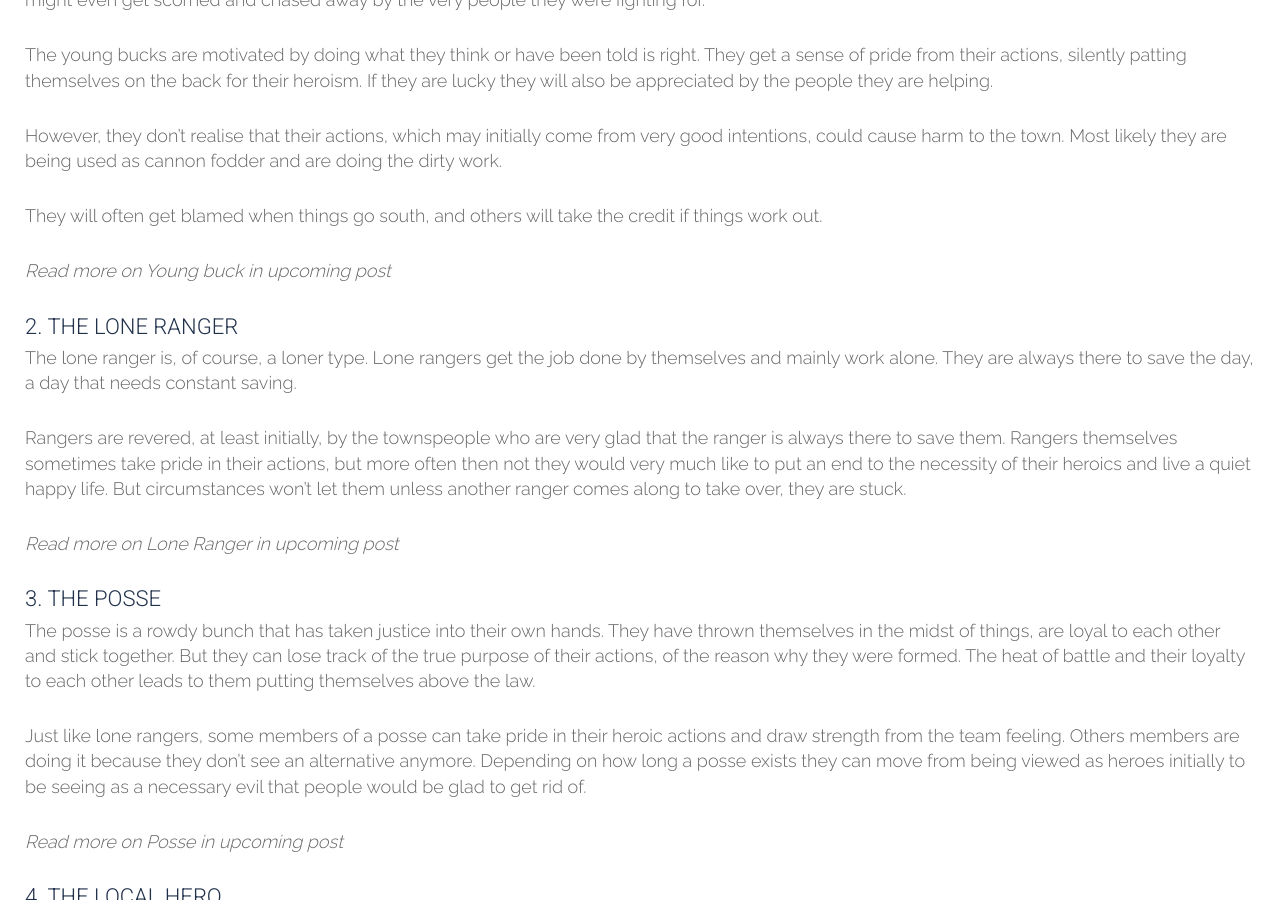
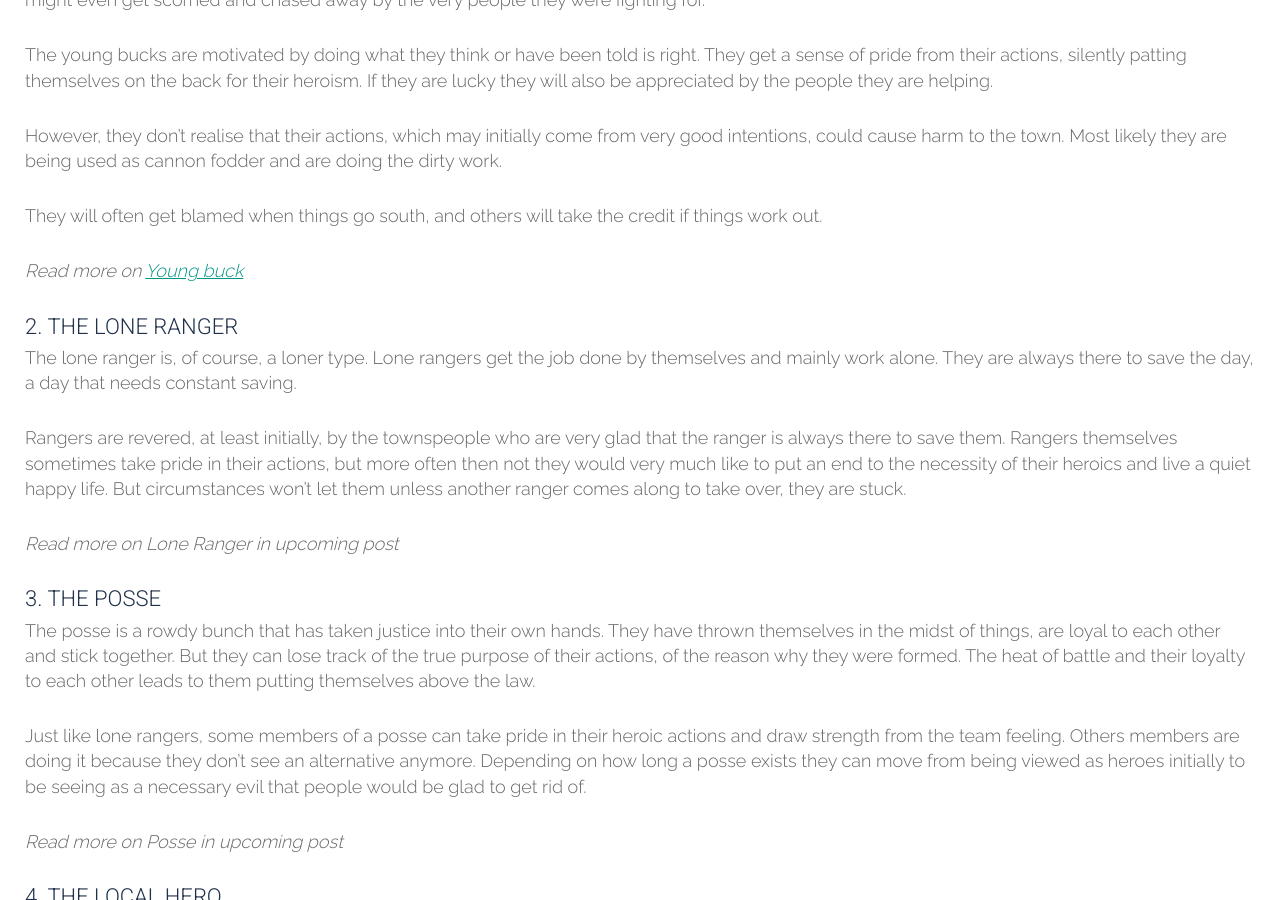
Before and after one commit to tripledio/tripledio.github.io, a Jekyll site: the page built from _posts/2018-05-31-Heroes.md, in a window 1280 px wide and 900 px high, scrolled down 2464 px. Built offline with Jekyll 4.4.1, drawn with Linux system fonts in a browser that asks for light colours.

Commit message:
corrected links

```diff
--- a/_posts/2018-05-31-Heroes.md
+++ b/_posts/2018-05-31-Heroes.md
@@ -49,7 +49,7 @@ However, they don't realise that their actions, which may initially come from ve
 
 They will often get blamed when things go south, and others will take the credit if things work out.
 
-*Read more on Young buck in upcoming post*
+*Read more on [Young buck](/06/06/2018/YoungBuck/)*
 
 #### 2. The Lone Ranger
 
```
Also changed, not shown: _posts/2018-06-06-YoungBuck.md (+1 -1 lines).
